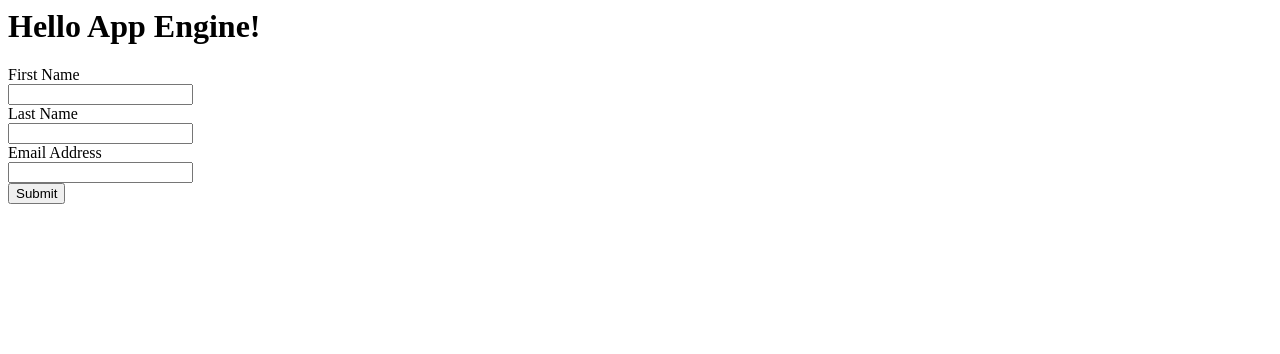
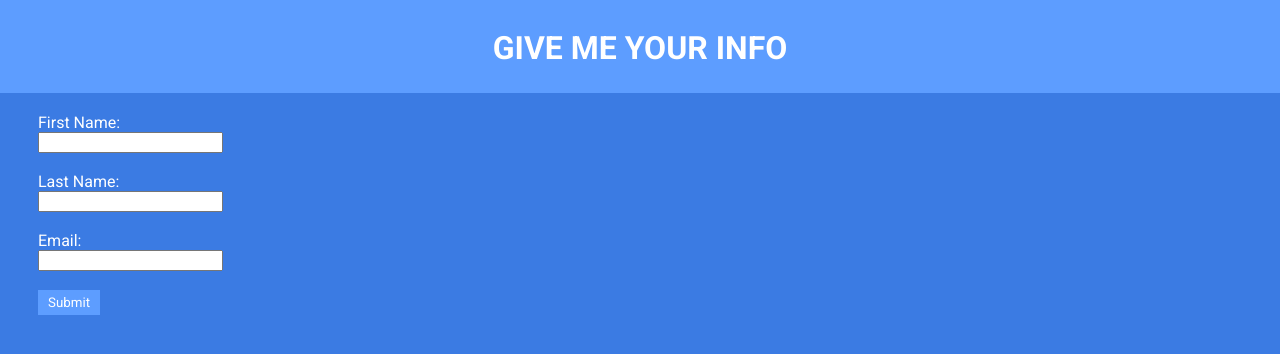
Before and after one commit to cjmowen/CS361-Google-App-Engine-Lab, a plain HTML site: page war/index.html in a window 1280 px wide. Drawn offline with Linux system fonts and the light colour scheme.

Commit message:
Added some colors and such.

```diff
--- a/war/index.html
+++ b/war/index.html
@@ -1,25 +1,37 @@
-<!DOCTYPE HTML PUBLIC "-//W3C//DTD HTML 4.01 Transitional//EN">
+<!-- DOCTYPE HTML PUBLIC "-//W3C//DTD HTML 4.01 Transitional//EN">
 <!-- The HTML 4.01 Transitional DOCTYPE declaration-->
 <!-- above set at the top of the file will set     -->
 <!-- the browser's rendering engine into           -->
 <!-- "Quirks Mode". Replacing this declaration     -->
 <!-- with a "Standards Mode" doctype is supported, -->
 <!-- but may lead to some differences in layout.   -->
+<!doctype html>
 
 <html>
   <head>
     <meta http-equiv="content-type" content="text/html; charset=UTF-8">
+	<link href='http://fonts.googleapis.com/css?family=Roboto:700,400' rel='stylesheet' type='text/css'>
+	<link rel="stylesheet" type="text/css" href="style.css">
     <title>Hello App Engine</title>
   </head>
 
   <body>
-    <h1>Hello App Engine!</h1>
+  	<div class="titlebar">
+    	<h1>GIVE ME YOUR INFO</h1>
+	</div>
+	<div class="form">
+	    <form action="lab05" method="GET">
+	    	First Name: <br>
+	    	<input type="text" name="firstname" required><br><br>
 
-    <form action="lab05" method="GET">
-    	First Name<br><input type="text" name="firstname"><br>
-		Last Name <br><input type="text" name="lastname"><br>
-		Email Address <br><input type="text" name="email"><br>
-		<input type="submit" value="Submit">
-	</form>
+			Last Name: <br>
+			<input type="text" name="lastname" required><br><br>
+
+			Email: <br>
+			<input type="text" name="email" required><br><br>
+
+			<input type="submit" id="submit_button" value="Submit">
+		</form>
+	</div>
   </body>
 </html>
--- /dev/null
+++ b/war/style.css
@@ -0,0 +1,39 @@
+@CHARSET "ISO-8859-1";
+
+body {
+	background-color: #3B7BE3;
+	font-family: 'Roboto', sans-serif;
+	font-weight: 400;
+	color: #FFFFFF;
+}
+
+.titlebar {
+	margin: -10px -10px 0px -10px;
+	padding: 10px 0px 4px 0px;
+	background-color: #5D9DFF;
+}
+
+.form {
+	padding: 20px 0px 0px 30px;
+}
+
+h1 {
+	text-align: center;
+	font-weight: 700;
+}
+
+input[type="text"]{
+	background-color: #FF0000
+
+	font-family: 'Roboto', sans-serif;
+	color: #000000;
+}
+
+#submit_button {
+	background-color: #5D9DFF;
+	border: none;
+	padding: 5px 10px 5px 10px;
+
+	font-family: 'Roboto', sans-serif;
+	color: #FFFFFF;
+}
```
Also changed, not shown: 3 other files.
